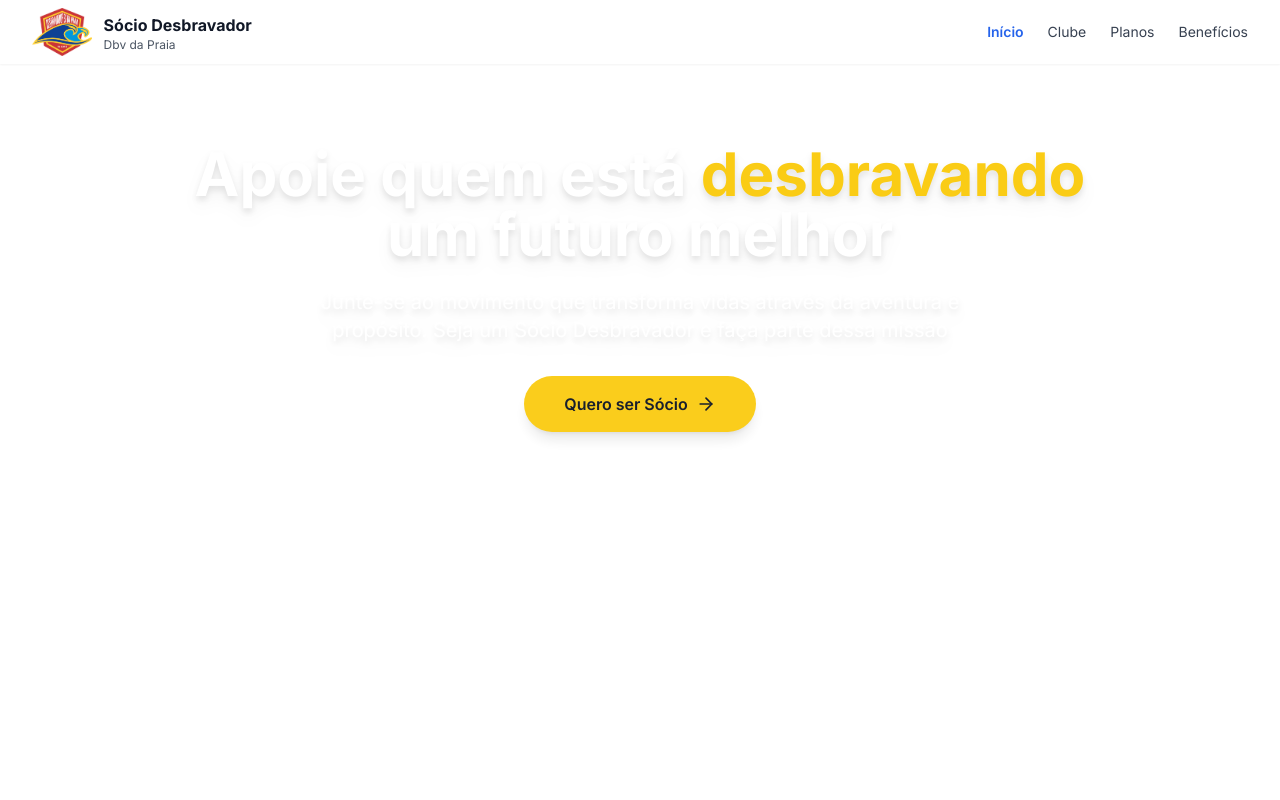
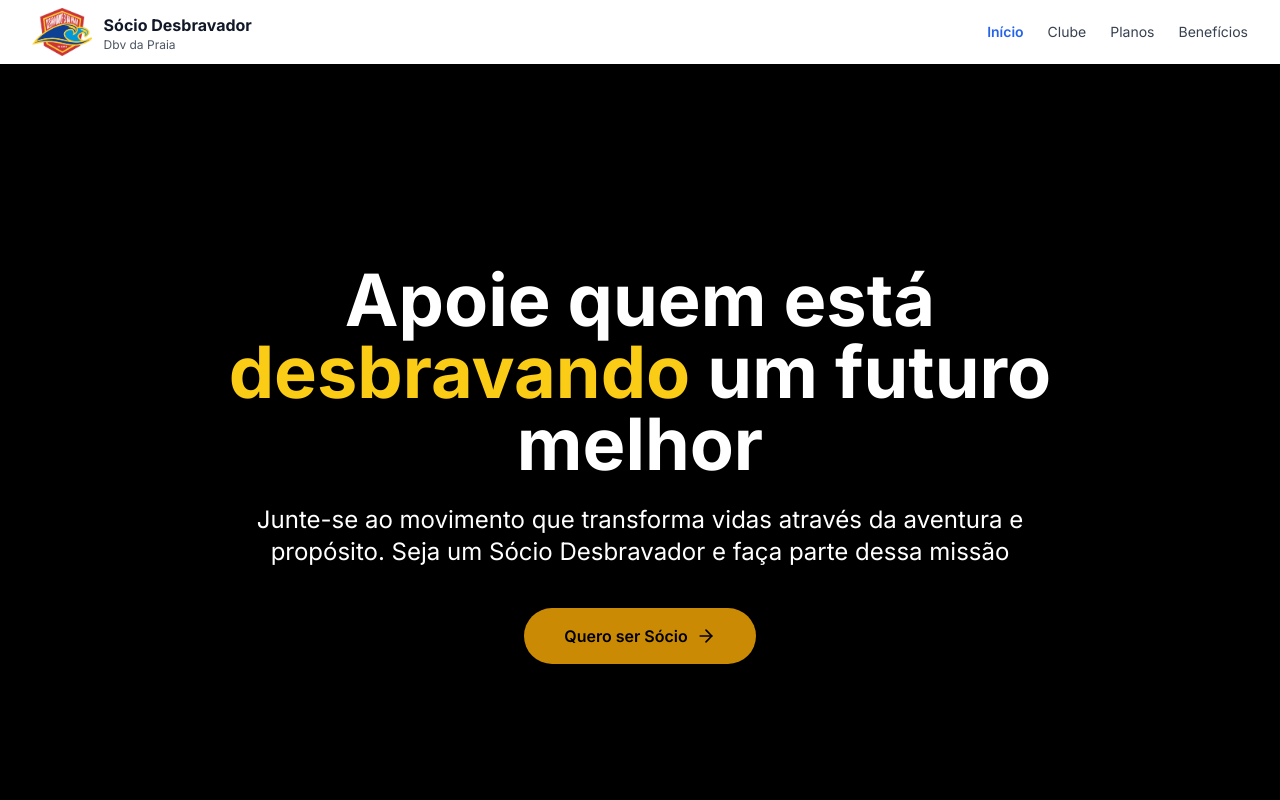
Before and after one commit to rmartinsjj/sitedesbravador, a React (Vite) app: page / in a window 1280 px wide. Shown: the top 800 px of the page. Built offline with nearby package versions, Linux system fonts and the light colour scheme.

Commit message:
Updated App.tsx

```diff
--- a/src/App.tsx
+++ b/src/App.tsx
@@ -602,28 +602,22 @@ function App() {
       {activeSection === 'inicio' && (
         <>
           {/* Hero Section */}
-          <section className="relative min-h-screen overflow-hidden">
-        <div
-          className="absolute inset-0 bg-cover bg-center bg-no-repeat blur-sm scale-110"
-          style={{ backgroundImage: 'url(/momentos-especiais/20set2025-batismo-desbravadores-275 (1) copy copy.jpg)' }}
-        ></div>
-        <div className="relative h-full flex items-center justify-center text-center px-4 py-20">
-          <div className="max-w-4xl">
-            <h1 className="text-3xl sm:text-4xl md:text-5xl lg:text-6xl font-bold text-white mb-6 leading-tight drop-shadow-lg">
+          <section className="relative min-h-screen overflow-hidden bg-black flex items-center justify-center">
+        <div className="relative text-center px-4 py-20 max-w-4xl">
+          <h1 className="text-4xl sm:text-5xl md:text-6xl lg:text-7xl font-bold text-white mb-6 leading-tight">
             Apoie quem está <span className="text-yellow-400">desbravando</span> um futuro melhor
           </h1>
-            <p className="text-base sm:text-lg md:text-xl text-white mb-8 max-w-2xl mx-auto drop-shadow-lg">
+          <p className="text-lg sm:text-xl md:text-2xl text-white mb-10 max-w-3xl mx-auto">
             Junte-se ao movimento que transforma vidas através da aventura e propósito. Seja um Sócio Desbravador e faça parte dessa missão
           </p>
           <div className="flex justify-center">
             <button
               onClick={() => setActiveSection('planos')}
-                className="group relative bg-yellow-400 text-gray-900 px-8 sm:px-10 py-3 sm:py-4 rounded-full font-semibold hover:bg-yellow-500 transition-all hover:scale-105 shadow-lg text-sm sm:text-base flex items-center gap-2 animate-pulse hover:animate-none"
+              className="group relative bg-yellow-600 text-black px-10 py-4 rounded-full font-semibold hover:bg-yellow-700 transition-colors text-base flex items-center gap-2"
             >
               Quero ser Sócio
               <ArrowRight className="w-5 h-5 group-hover:translate-x-1 transition-transform" />
             </button>
-            </div>
           </div>
         </div>
       </section>
```
Lines whose indentation alone changed are shown as unchanged.
